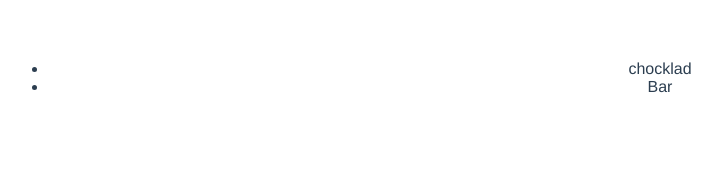
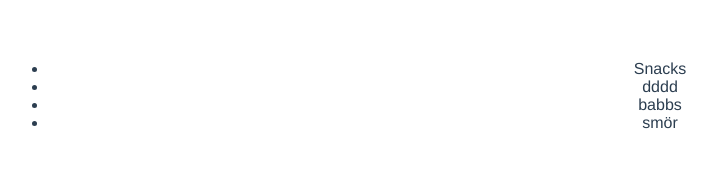
Before and after one commit to agentjenkins/gymstoreFrontend, a Vue app: page / in a window 1280 px wide. Shown: the top 182 px of the page, without its empty margins (0-722 px from the left). Built offline with nearby package versions, Linux system fonts and the light colour scheme.

Commit message:
changed to id and name

```diff
--- a/src/components/ItemList.vue
+++ b/src/components/ItemList.vue
@@ -1,28 +1,38 @@
 <template>
   <div>
     <ul id="kalle">
-      <li v-for="(item) in items" v-bind:key="item.name">
-        {{item.name}}
-      </li>
-
+      <li v-for="(item) in items" v-bind:key="item.name">{{item.name}}</li>
     </ul>
   </div>
 </template>
 
 <script>
 export default {
-  name: 'Items',
-  data () {
+  name: "Items",
+  data() {
     return {
       items: [
-        {name: 'chocklad'},
-        {name: 'Bar'}
+        {
+          id: "fadd89bd-fae4-4111-b0ba-3fed2c76afdd",
+          name: "Snacks"
+        },
+        {
+          id: "f5a9d3ea-41bf-47c5-8c16-f043ec4ee5bf",
+          name: "dddd"
+        },
+        {
+          id: "b1dd3978-3de2-4815-80ab-7dc68c6c6838",
+          name: "babbs"
+        },
+        {
+          id: "b93eb25b-7d18-4d4e-8d89-8e0e9003d629",
+          name: "smör"
+        }
       ]
-    }
+    };
   }
-}
+};
 </script>
 
 <style scoped>
-
 </style>
```
Also changed, not shown: 1 other file (tests, documents, lock files or other folders).
